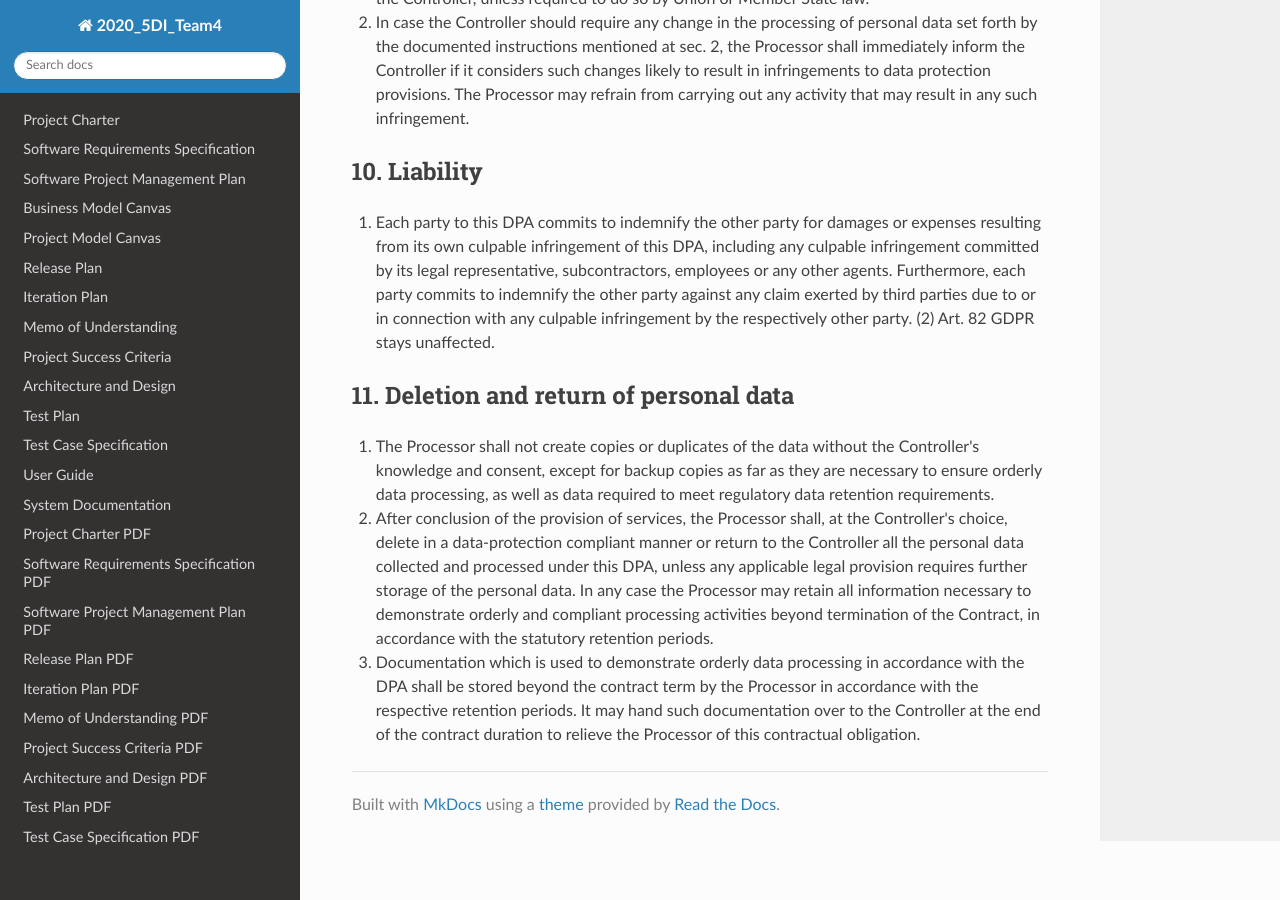
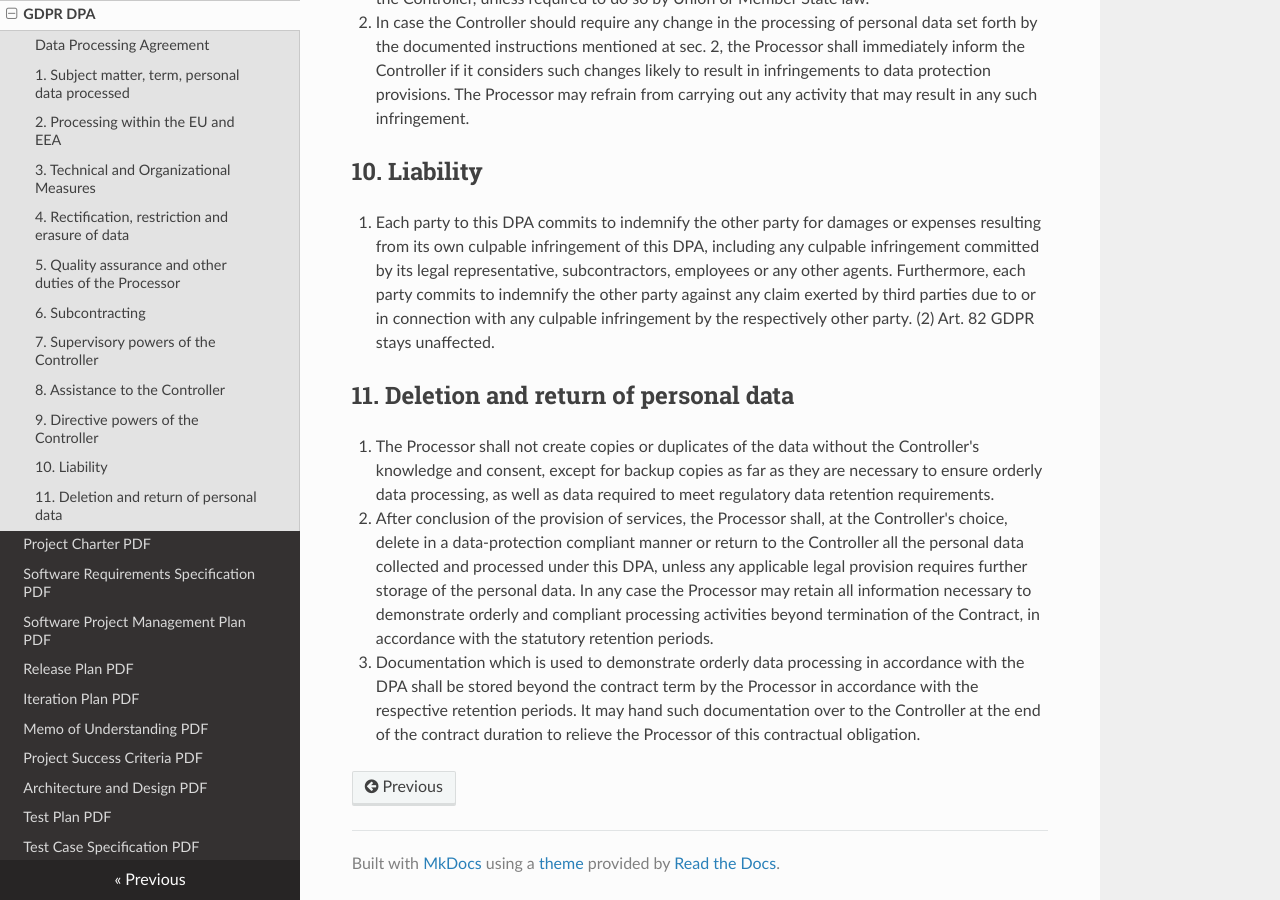
Before and after one commit to FarinaChristian/2020_5DI_team3.2_Farina, an MkDocs documentation site: the page built from docs/gdpr_dpa.md, in a window 1280 px wide and 900 px high, scrolled down 6441 px. Built offline with MkDocs 1.6.1, drawn with Linux system fonts in a browser that asks for light colours; nearby versions of some CDN libraries.

Commit message:
Update mkdocs.yml

```diff
--- a/mkdocs.yml
+++ b/mkdocs.yml
@@ -14,6 +14,8 @@ nav:
     - 'Test Case Specification ': 'test_case_specification.md'
     - 'User Guide': 'user_guide.md'
     - 'System Documentation': 'system_documentation.md'
+    - 'GDPR DPA': 'gdpr_dpa.md'
+
     - 'Project Charter PDF': 'project_charter.pdf'
     - 'Software Requirements Specification PDF': 'software_requirements_specification.pdf'
     - 'Software Project Management Plan PDF': 'software_projeckt_management_plan.pdf'
@@ -26,6 +28,7 @@ nav:
     - 'Test Case Specification PDF': 'test_case_specification.pdf'
     - 'User Guide PDF': 'user_guide.pdf'
     - 'System Documentation PDF': 'system_documentation.pdf'
+    - 'GDPR DPA PDF': 'gdpr_dpa.pdf'
 
 
 theme:
```
